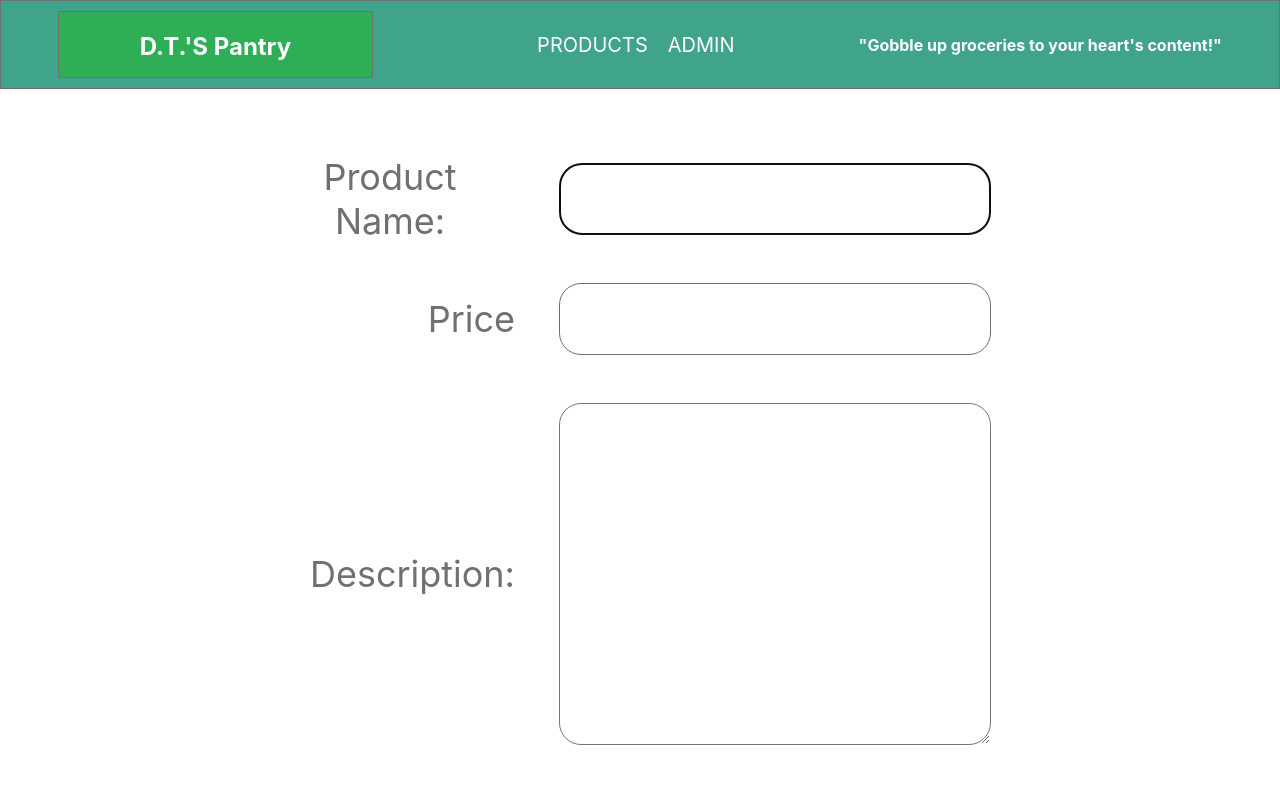
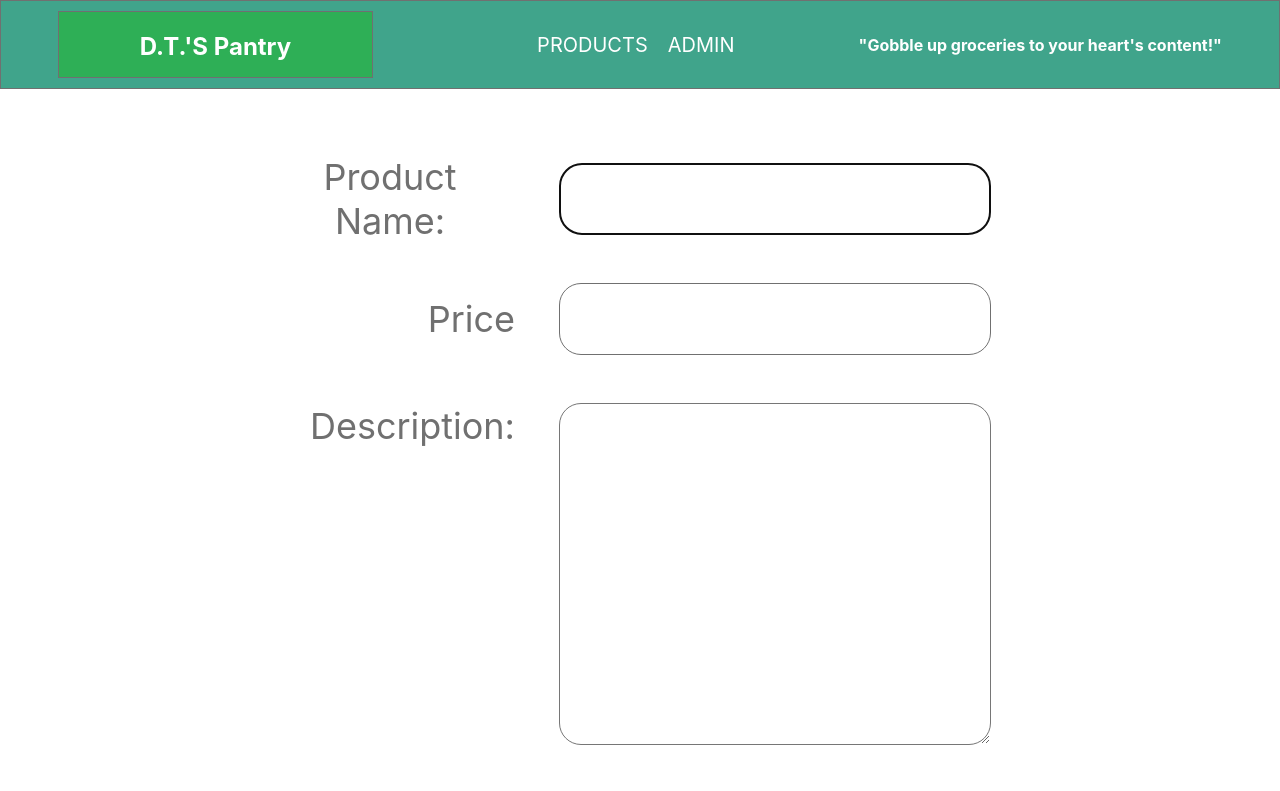
Before and after one commit to akildunne/p3-grocery-store, a React (Create React App) app in the folder client/: page /products/edit/1 in a window 1280 px wide. Shown: the top 791 px of the page. Built offline with nearby package versions, Linux system fonts and the light colour scheme; no server answers.

Commit message:
fixed textarea label

```diff
--- a/client/src/screens/ProductEdit.jsx
+++ b/client/src/screens/ProductEdit.jsx
@@ -120,7 +120,6 @@ const ProductEdit = (props) => {
             autoFocus
             onChange={handleChange}
           />
-
           <LabelContainer>Price</LabelContainer>
           <InputContainer
             type="text"
@@ -129,8 +128,7 @@ const ProductEdit = (props) => {
             required
             onChange={handleChange}
           />
-
-          <LabelContainer>Description:</LabelContainer>
+          <LabelTextArea>Description:</LabelTextArea>
           <TextArea
             rows={10}
             columns={20}
@@ -139,7 +137,6 @@ const ProductEdit = (props) => {
             required
             onChange={handleChange}
           />
-
           <LabelContainer>Img Link:</LabelContainer>
           <InputContainer
             type="text"
@@ -148,7 +145,6 @@ const ProductEdit = (props) => {
             required
             onChange={handleChange}
           />
-
           <Button>Save</Button>
         </Form>
       </DetailContainer>
```
